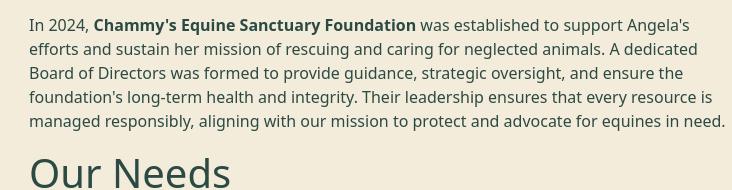
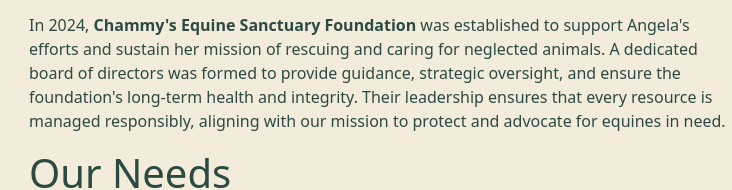
Before and after one commit to andrewsiemer/chammys.org, a plain HTML site: page index.html in a window 1280 px wide. Shown: the part 414-604 px from the top of the page, 259-991 px from the left. Drawn offline with nearby package versions, Linux system fonts and the light colour scheme; a script that the page names is missing.

Commit message:
Lowercase board of directors

```diff
--- a/index.html
+++ b/index.html
@@ -85,7 +85,7 @@
         <p>
             In 2024, <b>Chammy's Equine Sanctuary Foundation</b> was established to support Angela's efforts and
             sustain her mission of
-            rescuing and caring for neglected animals. A dedicated Board of Directors was formed to provide guidance,
+            rescuing and caring for neglected animals. A dedicated board of directors was formed to provide guidance,
             strategic
             oversight, and ensure the foundation's long-term health and integrity. Their leadership ensures that every
             resource is
```
